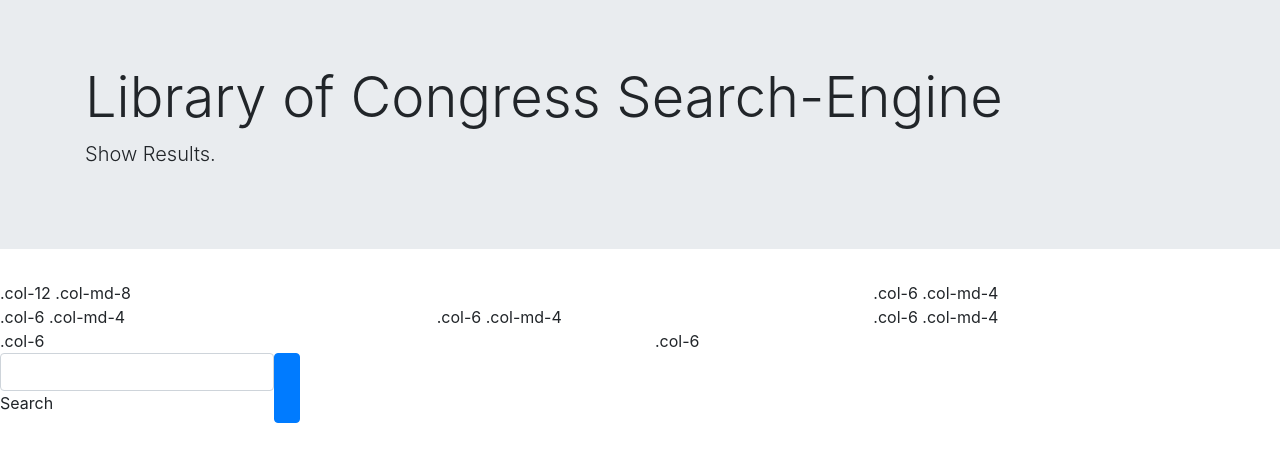
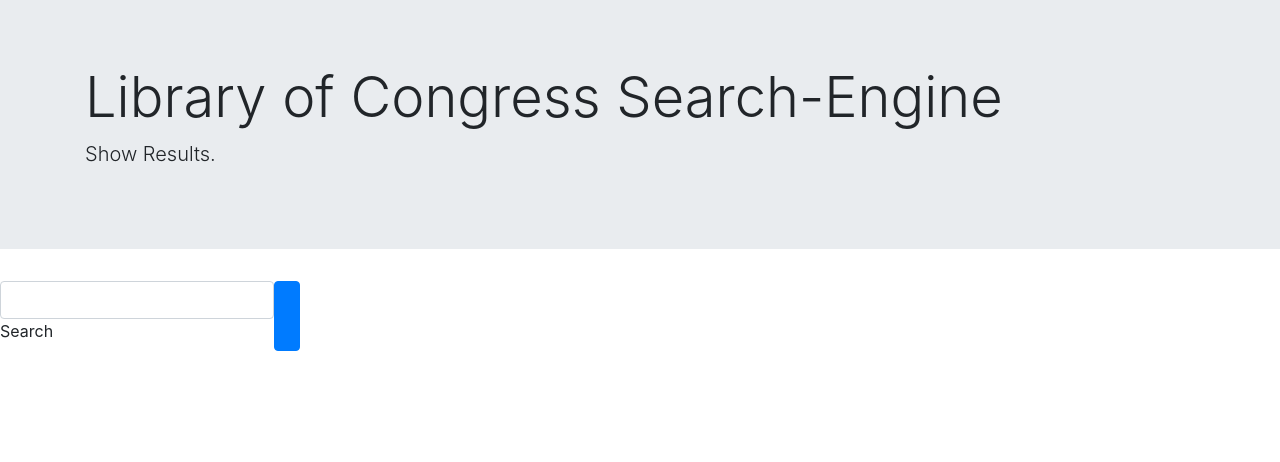
Before and after one commit to AFF321/unit-06-mini-project, a plain HTML site: page index.html in a window 1280 px wide. Drawn offline with nearby package versions, Linux system fonts and the light colour scheme.

Commit message:
Update HTML 4

```diff
--- a/index.html
+++ b/index.html
@@ -26,21 +26,21 @@
         </div>
 
         <div class="row">
-          <div class="col-12 col-md-8">.col-12 .col-md-8</div>
-          <div class="col-6 col-md-4">.col-6 .col-md-4</div>
+          <div class="col-12 col-md-8"></div>
+          <div class="col-6 col-md-4"></div>
         </div>
 
         <!-- Columns start at 50% wide on mobile and bump up to 33.3% wide on desktop -->
         <div class="row">
-          <div class="col-6 col-md-4">.col-6 .col-md-4</div>
-          <div class="col-6 col-md-4">.col-6 .col-md-4</div>
-          <div class="col-6 col-md-4">.col-6 .col-md-4</div>
+          <div class="col-6 col-md-4"></div>
+          <div class="col-6 col-md-4"></div>
+          <div class="col-6 col-md-4"></div>
         </div>
 
         <!-- Columns are always 50% wide, on mobile and desktop -->
         <div class="row">
-          <div class="col-6">.col-6</div>
-          <div class="col-6">.col-6</div>
+          <div class="col-6"></div>
+          <div class="col-6"></div>
         <div class="col-md-12 container">
           <div class="input-group">
             <div class="form-outline">
```
